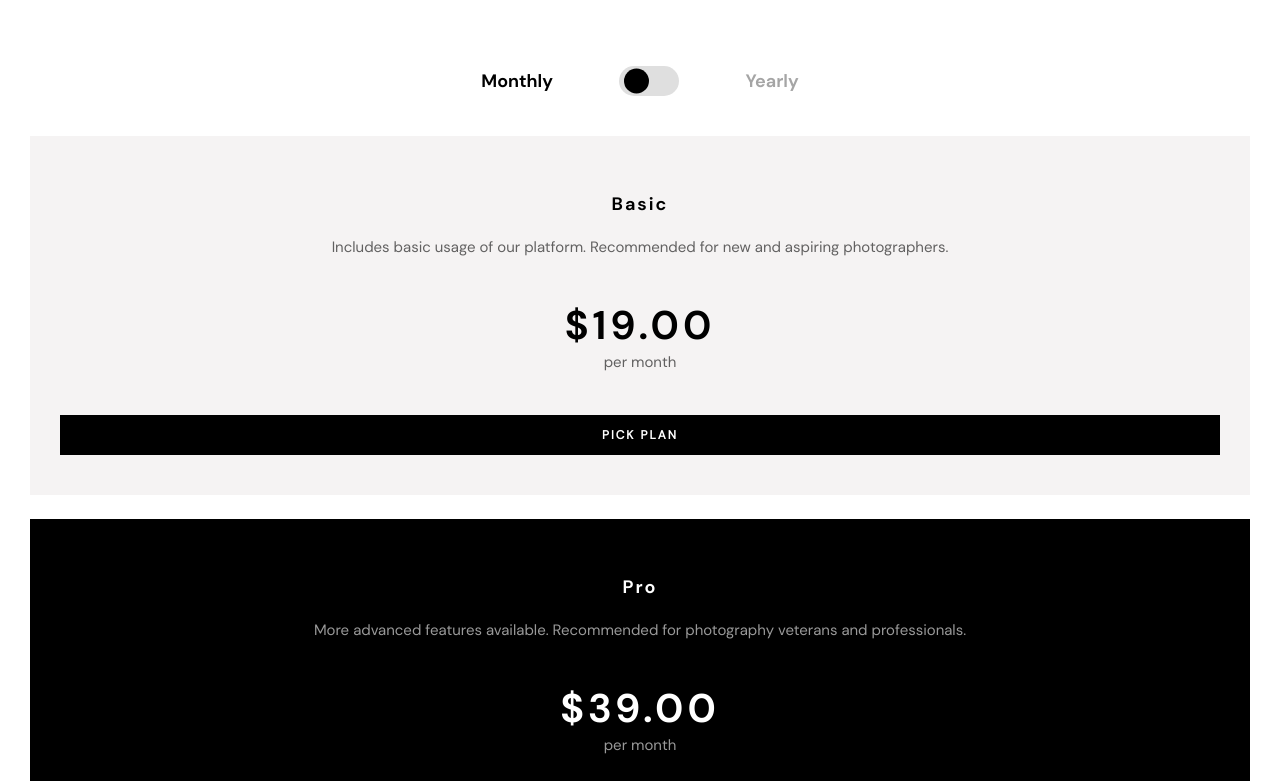
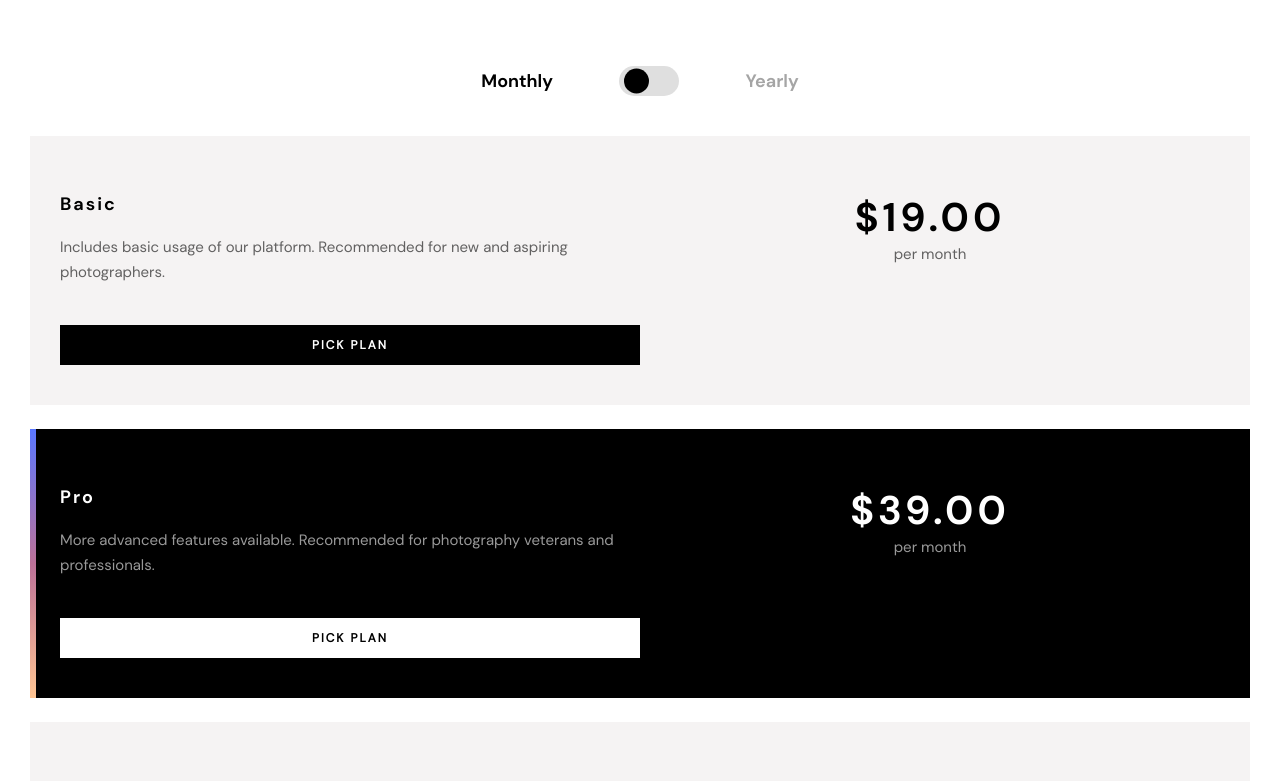
Before and after one commit to tsanev96/Photosnap, a React (Create React App) app: page /pricing in a window 1280 px wide. Shown: the part 880-1661 px from the top of the page. Built offline with nearby package versions, Linux system fonts and the light colour scheme.

Commit message:
mobile and tablet responsive action box

```diff
--- a/src/components/common/ActionBox/ActionBox.tsx
+++ b/src/components/common/ActionBox/ActionBox.tsx
@@ -3,6 +3,8 @@ import { PricingPlan } from "../../../types/interfaces/pricingPlan";
 import { Button } from "../Button/Button";
 import { Copy } from "../Copy/Copy";
 import { Headline } from "../Headline/Headline";
+import { ActionBoxMobile } from "./ActionBoxMobile";
+import { ActionBoxTablet } from "./ActionBoxTablet";
 import "./_action-box.scss";
 
 export const ActionBox: FC<PricingPlan> = ({
@@ -12,41 +14,28 @@ export const ActionBox: FC<PricingPlan> = ({
   price,
   theme = "dark",
 }) => {
-  const classNameWrapper = "action-box";
+  const classNameRoot = "action-box";
 
   return (
-    <div className={`${classNameWrapper} ${classNameWrapper}__${theme}`}>
-      <Headline
-        className={`${classNameWrapper}__headline`}
-        theme={theme}
-        level="h5"
-        text={headline}
-      />
-      <Copy
-        className={`${classNameWrapper}__description`}
-        isOpacity
-        theme={theme}
-        text={description}
-      />
-      <Headline
-        className={`${classNameWrapper}__price`}
-        theme={theme}
-        level="h2"
-        text={price.monthly}
-      />
-      <Copy
-        className={`${classNameWrapper}__payment-time`}
-        isOpacity
-        theme={theme}
-        text="per month"
-      />
-      {button && (
-        <Button
-          className={`${classNameWrapper}__button`}
-          theme={theme === "light" ? "dark" : "light"}
-          text={button.text}
+    <div className={`${classNameRoot} ${classNameRoot}__${theme}`}>
+      <div className={`${classNameRoot}__mobile`}>
+        <ActionBoxMobile
+          headline={headline}
+          description={description}
+          button={button}
+          price={price}
+          theme={theme}
         />
-      )}
+      </div>
+      <div className={`${classNameRoot}__tablet`}>
+        <ActionBoxTablet
+          headline={headline}
+          description={description}
+          button={button}
+          price={price}
+          theme={theme}
+        />
+      </div>
     </div>
   );
 };
--- /dev/null
+++ b/src/components/common/ActionBox/ActionBoxMobile.tsx
@@ -0,0 +1,54 @@
+import React, { FC } from "react";
+import { PricingPlan } from "../../../types/interfaces/pricingPlan";
+import { Button } from "../Button/Button";
+import { ColorfulRectangle } from "../ColorfulRectangle/ColorfulRectangle";
+import { Copy } from "../Copy/Copy";
+import { Headline } from "../Headline/Headline";
+
+export const ActionBoxMobile: FC<PricingPlan> = ({
+  headline,
+  description,
+  button,
+  price,
+  theme,
+}) => {
+  const classNameRoot = "action-box";
+  return (
+    <>
+      {theme === "light" ? (
+        <ColorfulRectangle className={`${classNameRoot}__rect`} />
+      ) : null}
+      <Headline
+        className={`${classNameRoot}__headline`}
+        theme={theme}
+        level="h5"
+        text={headline}
+      />
+      <Copy
+        className={`${classNameRoot}__description`}
+        isOpacity
+        theme={theme}
+        text={description}
+      />
+      <Headline
+        className={`${classNameRoot}__price`}
+        theme={theme}
+        level="h2"
+        text={price.monthly}
+      />
+      <Copy
+        className={`${classNameRoot}__payment-time`}
+        isOpacity
+        theme={theme}
+        text="per month"
+      />
+      {button && (
+        <Button
+          className={`${classNameRoot}__button`}
+          theme={theme === "light" ? "dark" : "light"}
+          text={button.text}
+        />
+      )}
+    </>
+  );
+};
--- /dev/null
+++ b/src/components/common/ActionBox/ActionBoxTablet.tsx
@@ -0,0 +1,58 @@
+import React, { FC } from "react";
+import { PricingPlan } from "../../../types/interfaces/pricingPlan";
+import { Button } from "../Button/Button";
+import { ColorfulRectangle } from "../ColorfulRectangle/ColorfulRectangle";
+import { Copy } from "../Copy/Copy";
+import { Headline } from "../Headline/Headline";
+
+export const ActionBoxTablet: FC<PricingPlan> = ({
+  headline,
+  description,
+  button,
+  price,
+  theme,
+}) => {
+  const classNameRoot = "action-box";
+  return (
+    <>
+      {theme === "light" ? (
+        <ColorfulRectangle className={`${classNameRoot}__rect`} />
+      ) : null}
+      <div className={`${classNameRoot}__left-side`}>
+        <Headline
+          className={`${classNameRoot}__headline`}
+          theme={theme}
+          level="h5"
+          text={headline}
+        />
+        <Copy
+          className={`${classNameRoot}__description`}
+          isOpacity
+          theme={theme}
+          text={description}
+        />
+        {button && (
+          <Button
+            className={`${classNameRoot}__button`}
+            theme={theme === "light" ? "dark" : "light"}
+            text={button.text}
+          />
+        )}
+      </div>
+      <div className={`${classNameRoot}__right-side`}>
+        <Headline
+          className={`${classNameRoot}__price`}
+          theme={theme}
+          level="h2"
+          text={price.monthly}
+        />
+        <Copy
+          className={`${classNameRoot}__payment-time`}
+          isOpacity
+          theme={theme}
+          text="per month"
+        />
+      </div>
+    </>
+  );
+};
--- a/src/components/common/ActionBox/_action-box.scss
+++ b/src/components/common/ActionBox/_action-box.scss
@@ -2,10 +2,61 @@
 @import "../../../styles/functions/pixel-to-rem";
 
 .action-box {
+  $self: &;
+  position: relative;
   margin: rem(0) rem(30) rem(24);
   padding: rem(56) rem(30) rem(40);
   text-align: center;
 
+  &__mobile {
+    @include breakpoint("phablet") {
+      display: none;
+    }
+  }
+
+  &__light {
+    #{$self} {
+      &__mobile {
+        #{$self} {
+          &__rect {
+            position: absolute;
+            top: 0;
+            left: 0;
+            width: 100%;
+          }
+        }
+      }
+
+      &__tablet {
+        #{$self} {
+          &__rect {
+            position: absolute;
+            top: 0;
+            left: 0;
+          }
+        }
+      }
+    }
+  }
+
+  &__tablet {
+    display: none;
+    @include breakpoint("phablet") {
+      display: flex;
+      justify-content: space-between;
+    }
+
+    #{$self} {
+      &__left-side,
+      &__right-side {
+        flex: 1;
+      }
+
+      &__left-side {
+        text-align: left;
+      }
+    }
+  }
   &__dark {
     background: var(--lighter-gray-color);
   }
--- a/src/components/common/ColorfulRectangle/ColorfulRectangle.tsx
+++ b/src/components/common/ColorfulRectangle/ColorfulRectangle.tsx
@@ -1,6 +1,12 @@
-import React from "react";
+import React, { FC } from "react";
 import "./_colorful-rectangle.scss";
 
-export const ColorfulRectangle = () => {
-  return <div className="colorful-rectangle" />;
+interface PropsColorfulRectangle {
+  className?: string;
+}
+
+export const ColorfulRectangle: FC<PropsColorfulRectangle> = ({
+  className = "",
+}) => {
+  return <div className={`${className} colorful-rectangle`} />;
 };
```
